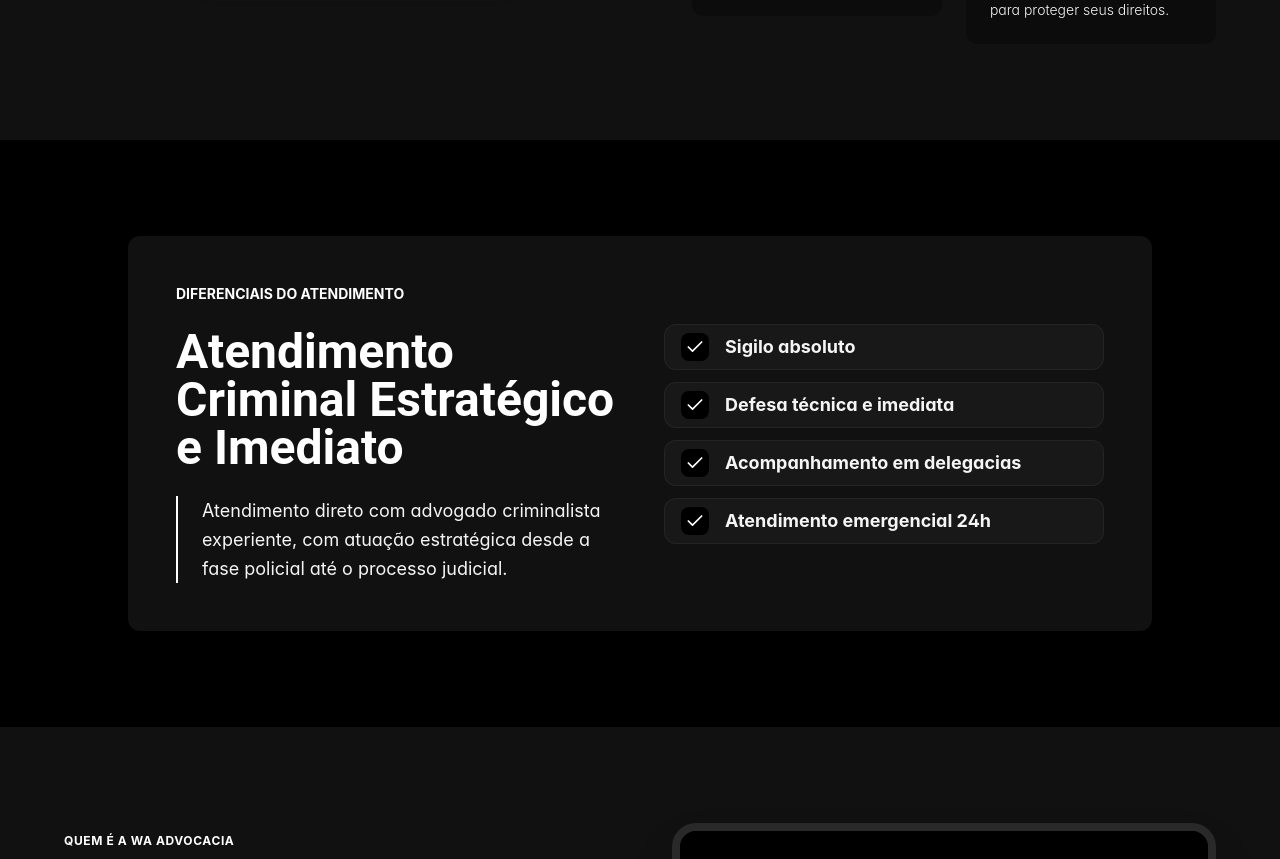
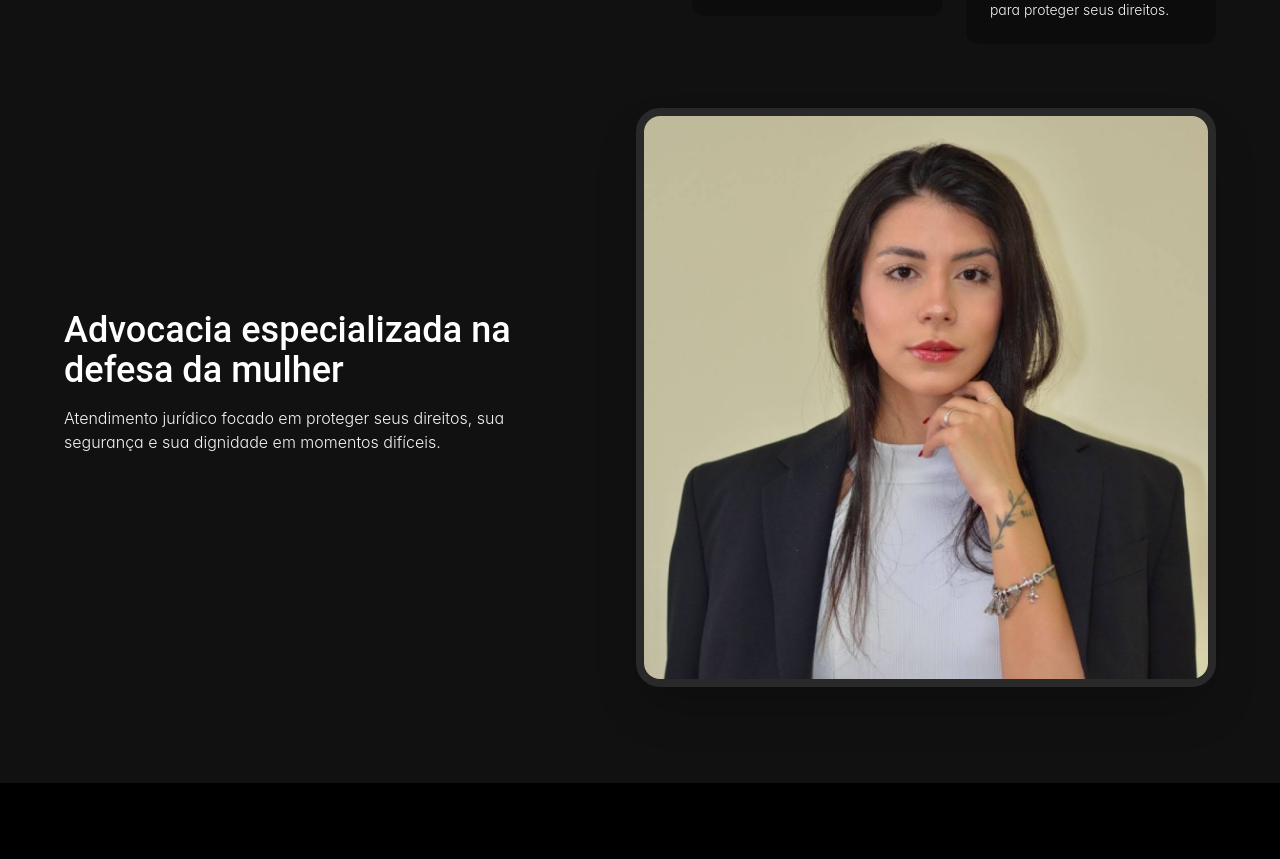
Before and after one commit to Paper-Street-Softwares/LPA-WA-Advocacia, a React (Vite) app: page / in a window 1280 px wide. Shown: the part 3099-3958 px from the top of the page. Built offline with nearby package versions, Linux system fonts and the light colour scheme.

Commit message:
fix: Seção emendada na Features

```diff
--- a/src/components/sections/FeaturesNovaTemplate.jsx
+++ b/src/components/sections/FeaturesNovaTemplate.jsx
@@ -106,7 +106,7 @@ function FeaturesNovaTemplate({ colorMode, frasesDestaque, accordion, modal }) {
     >
       <SectionWrapper>
         <section className="relative font-mainFont w-full">
-          <div className="mx-auto">
+          <div className="mx-auto flex flex-col gap-16">
             <div className="flex flex-col-reverse desktop1:flex-row gap-12 items-center">
               {/* Imagem com destaque */}
               <div>
@@ -296,6 +296,42 @@ function FeaturesNovaTemplate({ colorMode, frasesDestaque, accordion, modal }) {
                 )}
               </div>
             </div>
+
+            <div className="flex flex-col desktop1:flex-row-reverse gap-12 items-center">
+              <div>
+                {" "}
+                <MotionDivDownToUp
+                  initial={{ opacity: 0, x: -50 }}
+                  animate={{ opacity: 1, x: 0 }}
+                  transition={{ duration: 0.8, ease: "easeOut" }}
+                  className="relative order-2 lg:order-1 w-full m-auto"
+                >
+                  <div
+                    className={`relative overflow-hidden rounded-3xl shadow-2xl  ${image}`}
+                  >
+                    <img
+                      src={content.texts.features.sectionAdd.imgProfissional}
+                      alt={content.texts.features.alt}
+                      className="w-full h-full object-cover scale-105 hover:scale-100 rounded-2xl transition-transform duration-700"
+                      width={621}
+                      height={621}
+                    />
+                  </div>
+                </MotionDivDownToUp>
+              </div>
+
+              <div className="order-1 lg:order-2 space-y-8 w-full desktop1:w-[50%]">
+                <SectionHeaderNovo
+                  miniTitle={content.texts.features.sectionAdd.miniTag}
+                  title={content.texts.features.sectionAdd.FirstPart}
+                  destaque={content.texts.features.sectionAdd.Destaque}
+                  secondPart={content.texts.features.sectionAdd.SecondPart}
+                  subtitle={content.texts.features.sectionAdd.subtitle}
+                  type="article"
+                  colorMode={colorMode}
+                />
+              </div>
+            </div>
           </div>
           <Dialog
             header={modalTitle}
--- a/src/content/content.jsx
+++ b/src/content/content.jsx
@@ -4,6 +4,7 @@ import heroDefaultImg from "../assets/imgs/hero/lawHero.webp";
 import heroDefaultMobileImg from "../assets/imgs/hero/lawHeroMobile.webp";
 
 import imgFeatures from "../assets/imgs/features/imgServices.webp";
+import imgProfissional from "../assets/imgs/features/imgProfissional.webp";
 
 import aboutImg from "../assets/imgs/about/aboutImg.webp";
 // import team1 from '../assets/imgs/team/team1.webp'
@@ -394,6 +395,18 @@ const content = {
         },
       },
       ctaButtonText: <>Receba orientação jurídica agora</>,
+      sectionAdd: {
+        FirstPart: <span>Advocacia especializada na defesa da mulher</span>,
+        Destaque: <span className="italic font-light"></span>,
+        SecondPart: <span></span>,
+        subtitle: (
+          <>
+            Atendimento jurídico focado em proteger seus direitos, sua segurança
+            e sua dignidade em momentos difíceis.
+          </>
+        ),
+        imgProfissional: imgProfissional,
+      },
     },
     cardsSection: {
       miniTag: <>A_Definir</>,
```
Also changed, not shown: src/assets/imgs/features/imgProfissional.webp (added).
